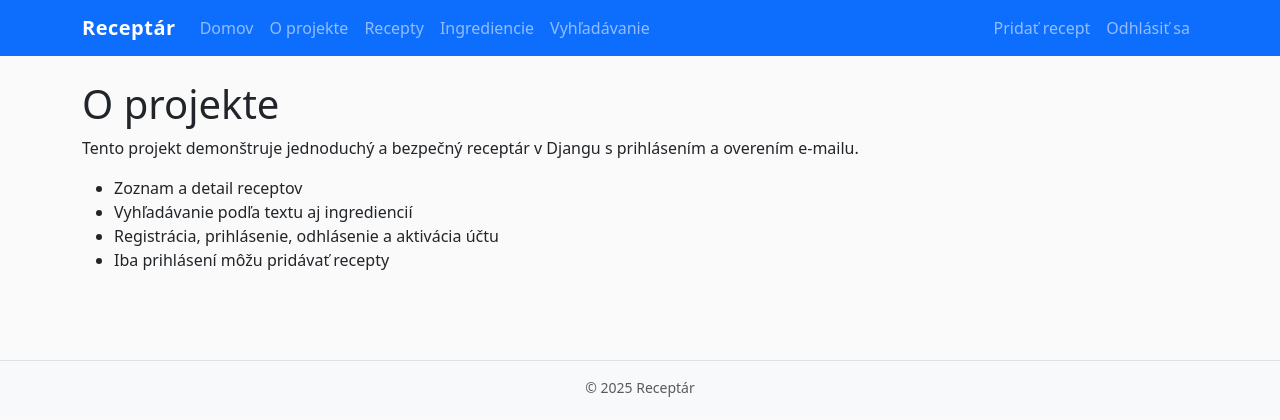
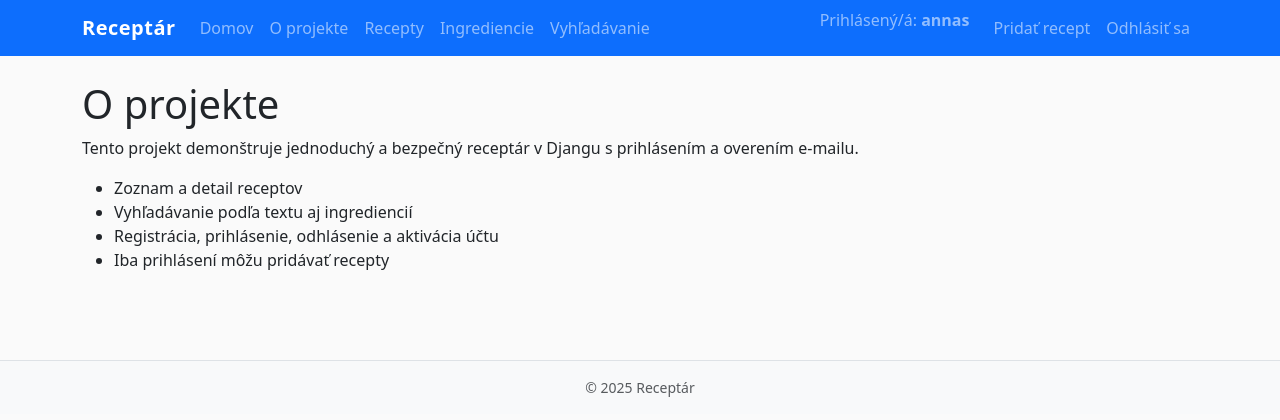
Before and after one commit to SelianAnna/Project_Receptar, a Django app: page /about/ in a window 1280 px wide. Shown: the top 420 px of the page. Run offline with Django 4.2, Linux system fonts and the light colour scheme; a user stored in the database is signed in.

Commit message:
working version zobrazenie prihlaseneho uzivatela

```diff
--- a/templates/base.html
+++ b/templates/base.html
@@ -25,8 +25,15 @@
         <li class="nav-item"><a class="nav-link" href="{% url 'recipes:ingredients' %}">Ingrediencie</a></li>
         <li class="nav-item"><a class="nav-link" href="{% url 'recipes:search' %}">Vyhľadávanie</a></li>
       </ul>
+
       <ul class="navbar-nav">
         {% if user.is_authenticated %}
+          <!-- Zobrazenie mena prihláseného používateľa -->
+          <li class="nav-item">
+            <span class="navbar-text me-3">
+              Prihlásený/á: <strong>{{ user.username }}</strong>
+            </span>
+          </li>
           <li class="nav-item"><a class="nav-link" href="{% url 'recipes:create' %}">Pridať recept</a></li>
           <li class="nav-item"><a class="nav-link" href="{% url 'logout' %}">Odhlásiť sa</a></li>
         {% else %}
```
Also changed, not shown: db.sqlite3.
